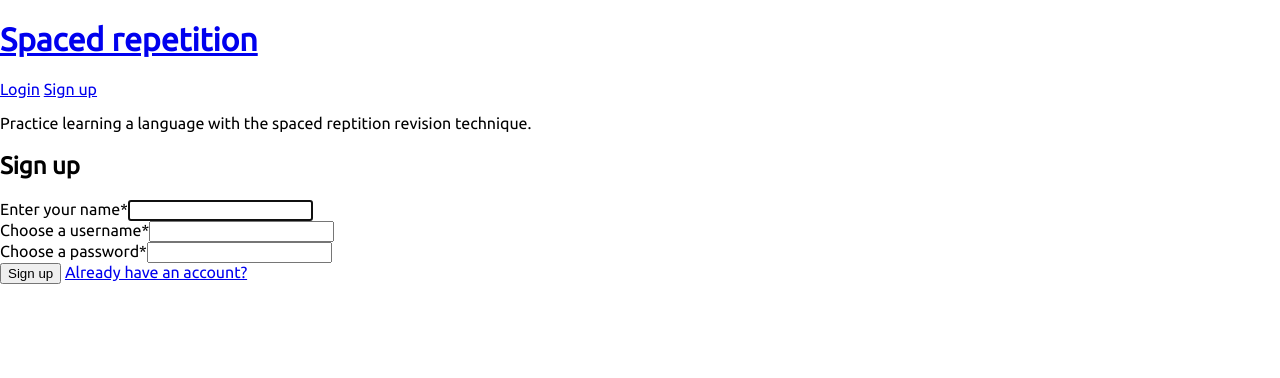
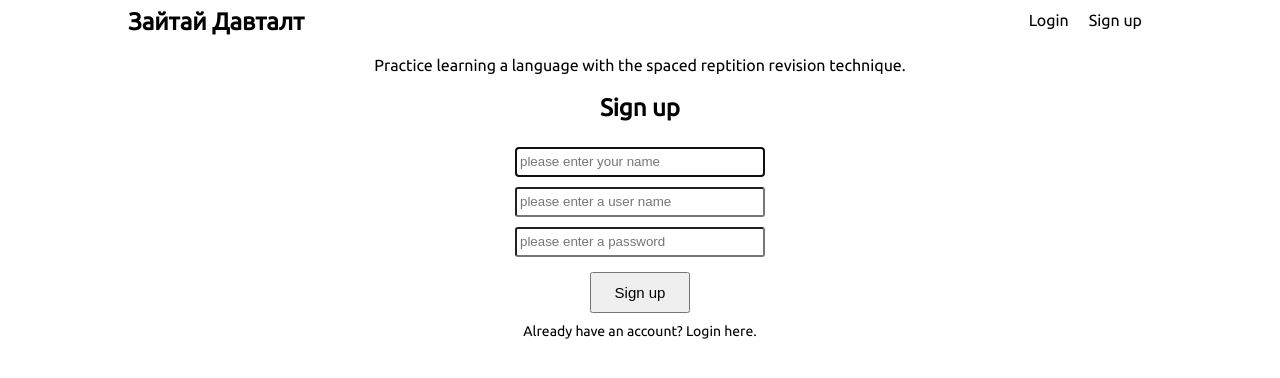
Before and after one commit to thinkful-ei-armadillo/spaced-repetition-client-zol-geordie, a React app: page /register in a window 1280 px wide. Built offline with nearby package versions, Linux system fonts and the light colour scheme.

Commit message:
styling on registration page

```diff
--- a/src/components/App/App.css
+++ b/src/components/App/App.css
@@ -0,0 +1,5 @@
+main {
+    max-width: 80vw;
+    margin: 0 auto;
+    text-align: center;
+}
--- a/src/components/Form/Form.css
+++ b/src/components/Form/Form.css
@@ -0,0 +1,8 @@
+input {
+    margin-top: 5px;
+    margin-bottom: 5px;
+    padding-left: 3px;
+    height: 30px;
+    width: 250px;
+    border-radius: 3px;
+}
--- a/src/components/Header/Header.css
+++ b/src/components/Header/Header.css
@@ -0,0 +1,29 @@
+header {
+    display: flex;
+    flex-direction: row;
+    justify-content: space-between;
+    max-width: 80%;
+    margin: 0 auto;
+    height: 40px;
+
+}
+h1 {
+    margin: 0px;
+}
+h1 a {
+    font-size: 24px;
+}
+
+nav {
+    align-items: center;
+    display: flex;
+}
+
+nav a {
+    padding-left: 10px;
+    padding-right: 10px;
+}
+
+.hidden-title {
+    display: none;
+}
--- a/src/components/Header/Header.js
+++ b/src/components/Header/Header.js
@@ -41,11 +41,14 @@ class Header extends Component {
   render() {
     return (
       <header>
-        <h1>
-          <Link to='/'>
-            Spaced repetition
-          </Link>
-        </h1>
+        <div>
+          <h1>
+            <Link to='/'>
+              Зайтай Давталт
+            </Link>
+          </h1>
+          <h2 className='hidden-title'>(Spaced repetition)</h2>
+        </div>
         {TokenService.hasAuthToken()
           ? this.renderLogoutLink()
           : this.renderLoginLink()}
--- a/src/components/RegistrationForm/RegistrationForm.css
+++ b/src/components/RegistrationForm/RegistrationForm.css
@@ -0,0 +1,25 @@
+.registration-form {
+    max-width: 75%;
+    margin: 0 auto;
+}
+
+footer {
+    display: flex;
+    flex-direction: column;
+    text-align: center;
+    font-size: 18px;
+}
+
+.registration-submit {
+    width: 100px;
+    text-align: center;
+    margin: 10px auto;
+    padding: 10px;
+    font-size: 15px;
+}
+
+.login-link {
+    font-size: 14px;
+    text-decoration: none;
+    margin: 0 auto;
+}
--- a/src/components/RegistrationForm/RegistrationForm.js
+++ b/src/components/RegistrationForm/RegistrationForm.js
@@ -42,48 +42,52 @@ class RegistrationForm extends Component {
     return (
       <form
         onSubmit={this.handleSubmit}
+        className='registration-form'
       >
         <div role='alert'>
           {error && <p>{error}</p>}
         </div>
-        <div>
-          <Label htmlFor='registration-name-input'>
+        <div className='registration-inputs'>
+          {/* <Label htmlFor='registration-name-input'>
             Enter your name<Required />
-          </Label>
+          </Label> */}
           <Input
             ref={this.firstInput}
             id='registration-name-input'
             name='name'
+            placeholder='please enter your name'
             required
           />
         </div>
-        <div>
-          <Label htmlFor='registration-username-input'>
+        <div className='registration-inputs'>
+          {/* <Label htmlFor='registration-username-input'>
             Choose a username<Required />
-          </Label>
+          </Label> */}
           <Input
             id='registration-username-input'
             name='username'
+            placeholder='please enter a user name'
             required
           />
         </div>
-        <div>
-          <Label htmlFor='registration-password-input'>
+        <div className='registration-inputs'>
+          {/* <Label htmlFor='registration-password-input'>
             Choose a password<Required />
-          </Label>
+          </Label> */}
           <Input
             id='registration-password-input'
             name='password'
             type='password'
+            placeholder='please enter a password'
             required
           />
         </div>
         <footer>
-          <Button type='submit'>
+          <Button className = 'registration-submit' type='submit'>
             Sign up
           </Button>
           {' '}
-          <Link to='/login'>Already have an account?</Link>
+          <p className='login-link'>Already have an account? <Link to='/login'>Login here.</Link></p>
         </footer>
       </form>
     )
--- a/src/index.css
+++ b/src/index.css
@@ -5,7 +5,7 @@
 }
 
 body {
-  margin: 0;
+  margin: 0 auto;
   padding: 0;
   font-family: "Ubuntu", sans-serif;
   -webkit-font-smoothing: antialiased;
@@ -15,3 +15,8 @@ body {
 :root {
   --font-size: calc(10px + 1vmin);
 }
+
+a {
+  text-decoration: none;
+  color: black;
+}
```
